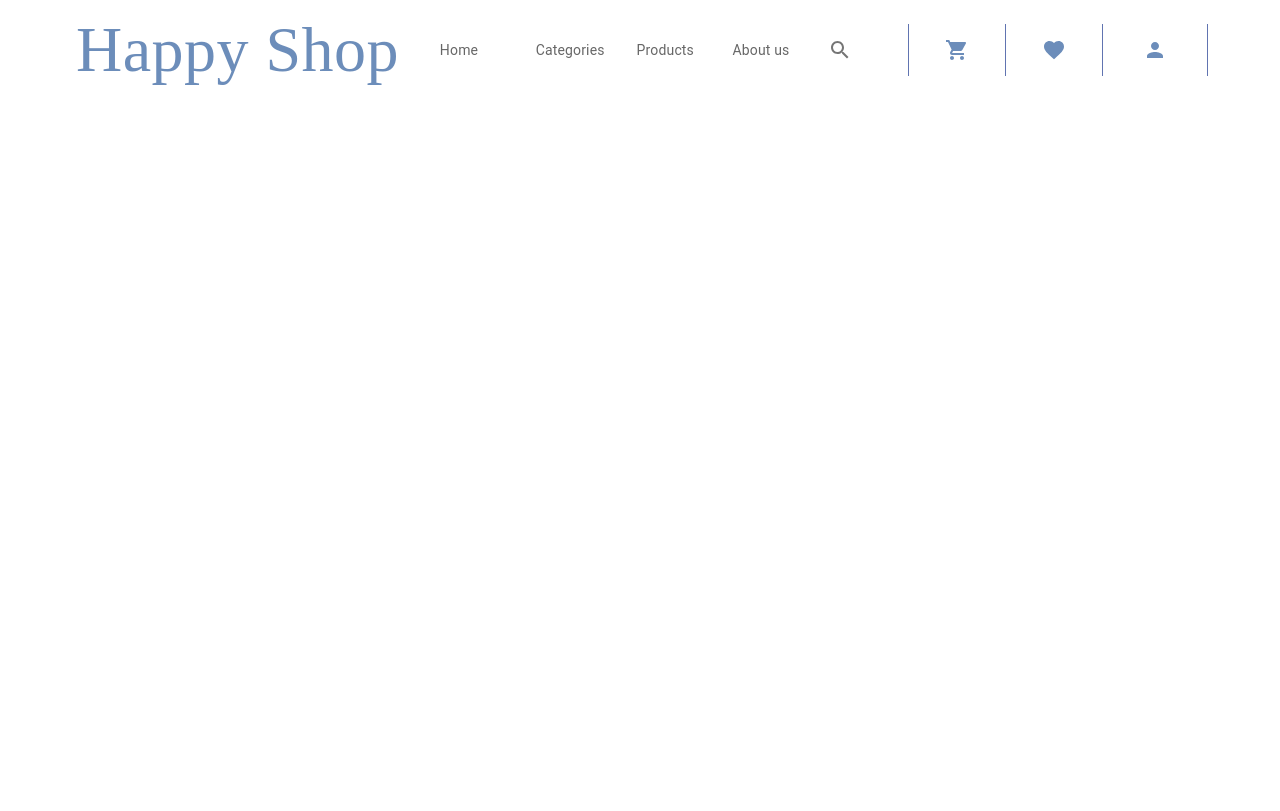
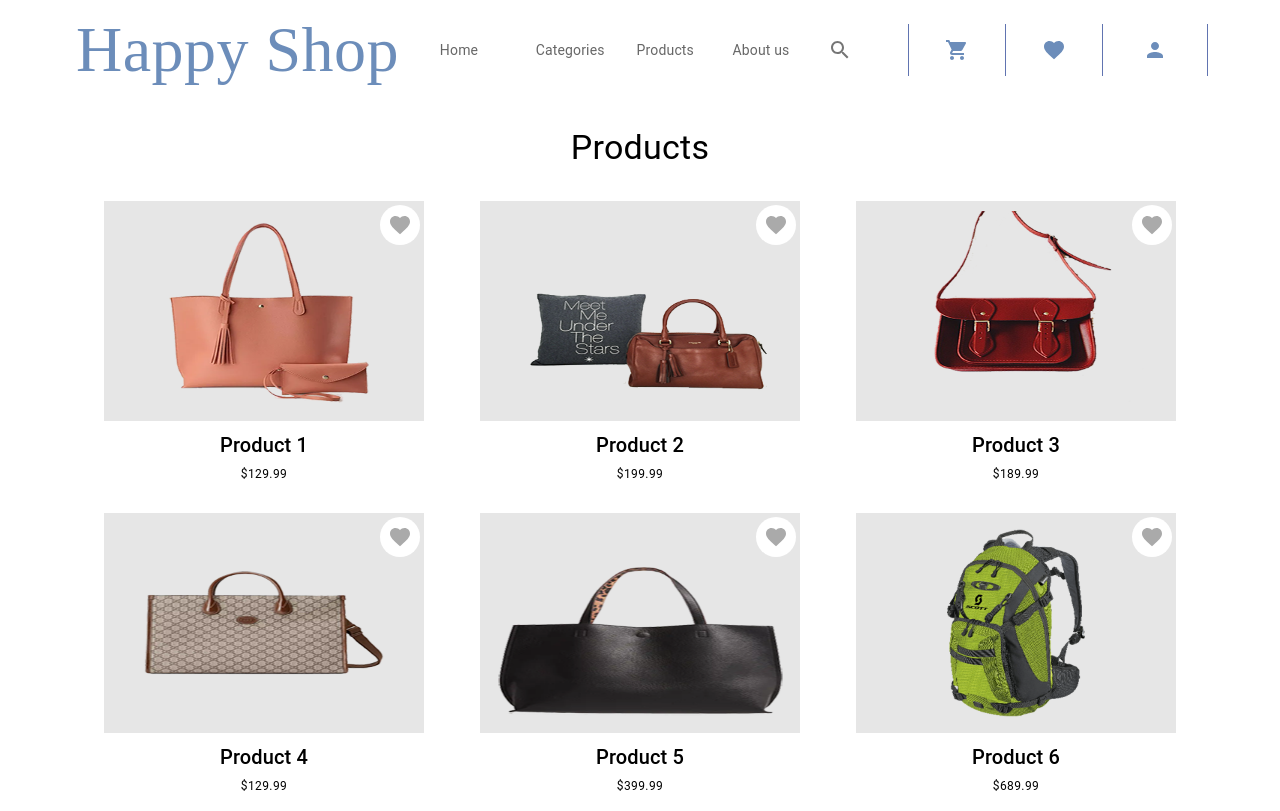
Before and after one commit to Mengzhe-Madeline-Zhang/FrontEnd-13-USC, a React (Create React App) app in the folder frontend-13/: page /products in a window 1280 px wide. Built offline with nearby package versions, Linux system fonts and the light colour scheme; a web font is replaced by a local one.

Commit message:
simple products page

```diff
--- a/frontend-13/src/App.tsx
+++ b/frontend-13/src/App.tsx
@@ -6,6 +6,7 @@ import NavBar from './Components/public/NavBar/NavBar';
 import { Typography, Link, Container } from "@mui/material";
 import { ThemeProvider } from "@mui/system";
 import theme from "./styles/theme";
+import AllProducts from './Components/all_products/AllProducts';
 import ProductDetails from './Components/product_pages/product_detail';
 
 
@@ -28,6 +29,7 @@ function App() {
                 <Route path="/" element={<Home/>} />
                 <Route path='/login' element={<SessionForm formType='login'/>} />
                 <Route path='/signup' element={<SessionForm formType='sign_up'/>} />
+                <Route path='/products' element={<AllProducts/>} />
                 {/* <Route path='/product-detail-test' element={<ProductDetails/>} /> */}
                 {/* <Route path='/products/:productId' element={<ProductDetails/>} /> */}
               </Routes>
--- /dev/null
+++ b/frontend-13/src/Components/all_products/AllProducts.tsx
@@ -0,0 +1,35 @@
+import { Box, Button, Container, Grid, Typography } from "@mui/material";
+import { useState } from "react";
+import { useSelector } from "react-redux";
+import { data } from "../../data";
+import { getProductsSelector } from "../../Redux/toolkit/product.slice";
+import ProductCard from "../Products/ProductCard";
+
+export default function AllProducts() {
+
+  const products = useSelector(getProductsSelector);
+
+  const renderProducts = products.map((product) => (
+    <Grid item key={product.id} xs={2} sm={4} md={4} display="flex" flexDirection={'column'} alignItems="center">
+
+        <ProductCard {...product} />
+
+    </Grid>
+  ));
+  return (
+    <Container>
+              <Box display="flex" justifyContent="center" sx={{ p: 4 }}>
+              <Typography variant="h4">Products</Typography>
+            </Box>
+      <Grid
+        container
+        spacing={{ xs: 2, md: 3 }}
+        justifyContent="center"
+        sx={{ margin: `20px 4px 10px 4px` }}
+        columns={{ xs: 4, sm: 8, md: 12 }}
+      >
+        {renderProducts}
+      </Grid>
+    </Container>
+  );
+}
--- a/frontend-13/src/Components/public/NavBar/NavBar.tsx
+++ b/frontend-13/src/Components/public/NavBar/NavBar.tsx
@@ -68,7 +68,7 @@ return(
         <ListItemText secondary="Categories" />
         </ListItem>
 
-        <ListItem button component="a" href="/">
+        <ListItem button component="a" href="/products">
         <ListItemText secondary="Products" />
         </ListItem>
 
```
